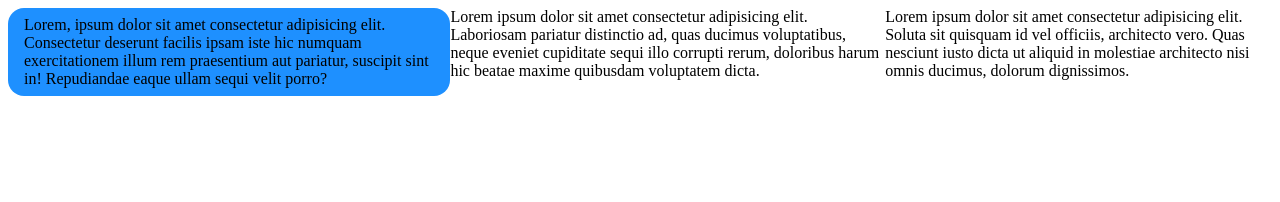
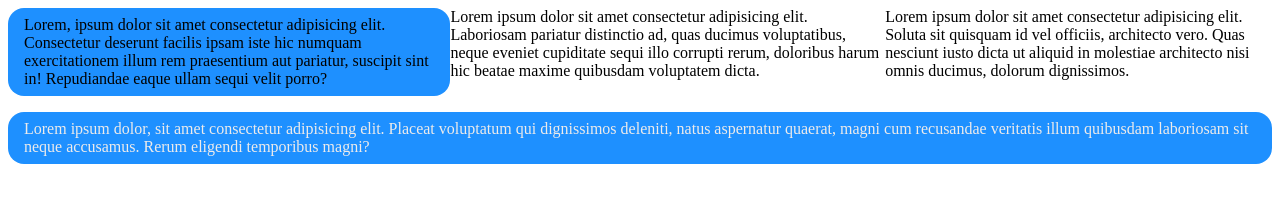
Before and after one commit to itshasnainkhanofficial/gv-class19, a plain HTML site: page 3-cssvariables/index.html in a window 1280 px wide. Drawn offline with Linux system fonts and the light colour scheme.

Commit message:
css variables completed

```diff
--- a/3-cssvariables/index.html
+++ b/3-cssvariables/index.html
@@ -21,5 +21,8 @@
         </div>
     </div>
 
+    <p>
+        Lorem ipsum dolor, sit amet consectetur adipisicing elit. Placeat voluptatum qui dignissimos deleniti, natus aspernatur quaerat, magni cum recusandae veritatis illum quibusdam laboriosam sit neque accusamus. Rerum eligendi temporibus magni?
+    </p>
 </body>
 </html>
--- a/3-cssvariables/style.css
+++ b/3-cssvariables/style.css
@@ -1,5 +1,6 @@
 :root{
     --blue: #1e90ff;
+    --white: #edebeb;
     --div-radius: 1rem;
     --div-padding: 0.5em 1em;
 }
@@ -14,3 +15,11 @@
     border-radius: var(--div-radius);
     padding: var(--div-padding);
 }
+
+
+p {
+    background-color: var(--blue);
+    border-radius: var(--div-radius);
+    padding: var(--div-padding);
+    color: var(--white)
+}
```
Also changed, not shown: 4-mediaquery/index.html (added, +14 -0 lines), 4-mediaquery/style.css (added, +33 -0 lines).
